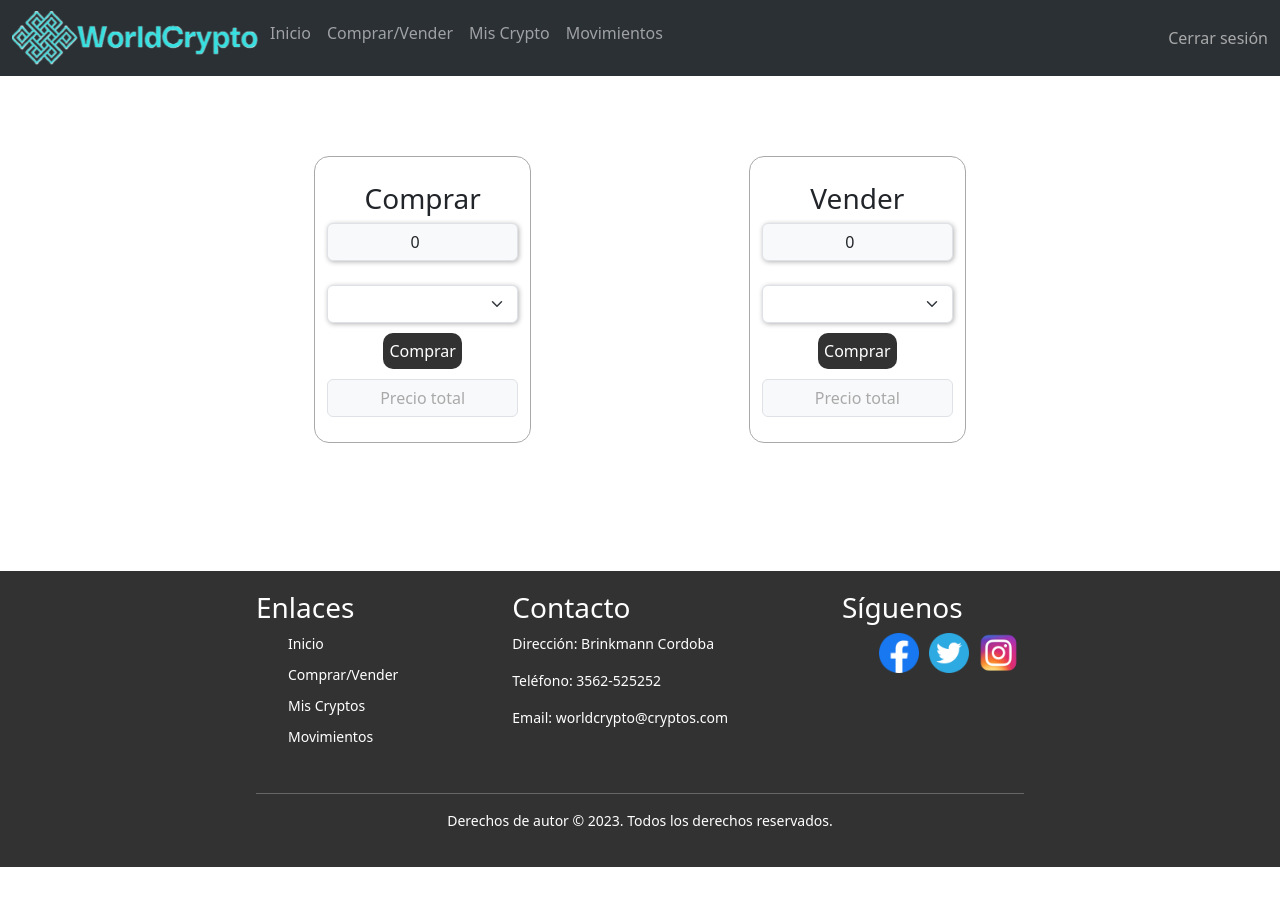
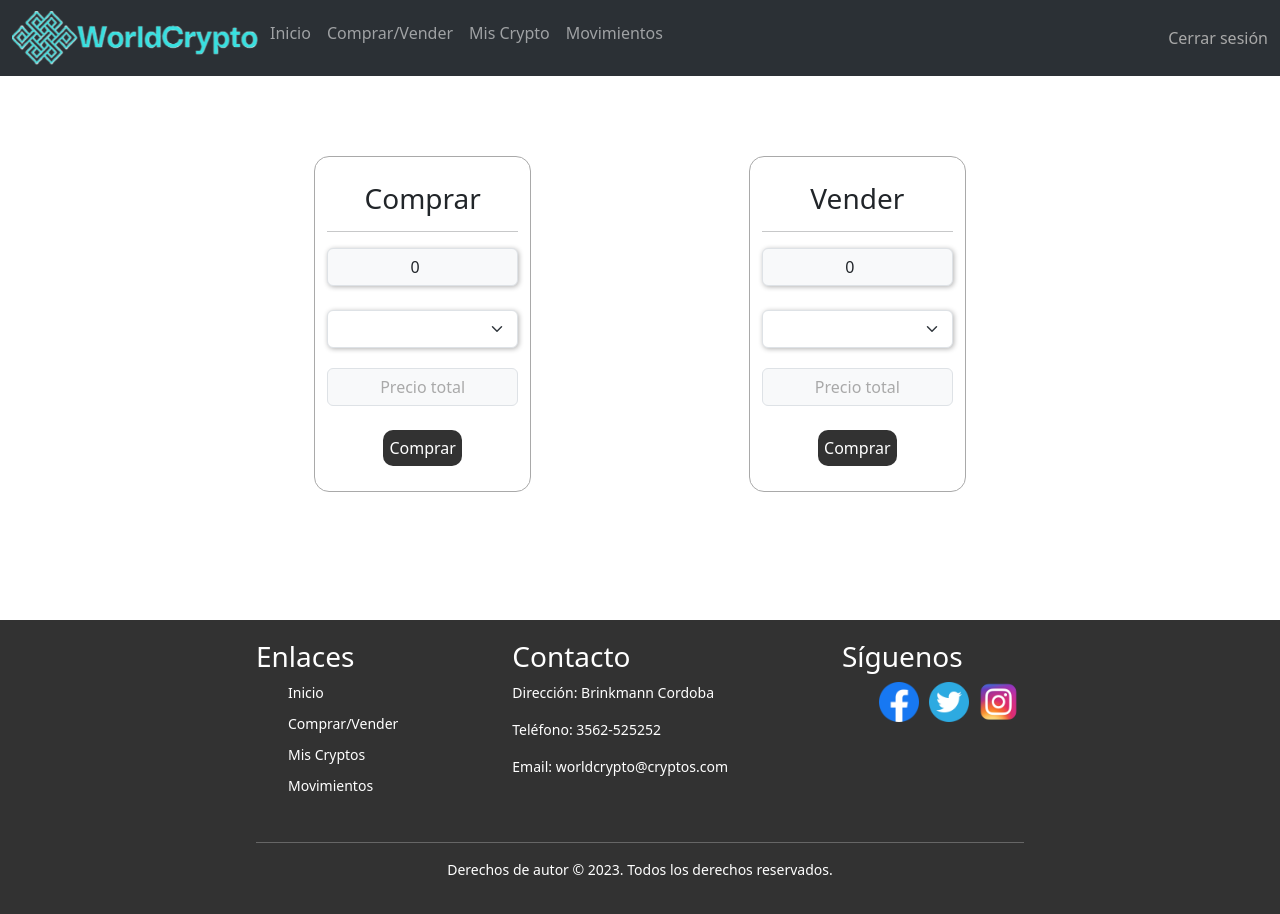
Before and after one commit to samuelfrencia/Final-Lab-III, a Vue app: page /compraventa in a window 1280 px wide. Before the commit the page ends 867 px from the top, so only its background shows below. Built offline with nearby package versions, Linux system fonts and the light colour scheme.

Commit message:
cambio de detalles button

```diff
--- a/src/views/CompraVentaView.vue
+++ b/src/views/CompraVentaView.vue
@@ -39,7 +39,7 @@
 
         <!--COMPRA-->
         <div class="col-2 cardCompra">
-          <h3 style="text-align: center;">Comprar</h3>
+          <h3 style="text-align: center;">Comprar</h3><hr>
           <div>
             <div>
               <input class="input-group-text" type="number" v-model="cantidad" @input="calcularCompra()"
@@ -51,10 +51,10 @@
                 </option>
               </select>
             </div>
-            <div style="margin-top: 10px;">
+            <div style="margin-top: 20px;">
+              <input class="input-group-text" type="text" v-model="totalCompra"
+                style="width: 100%; color: darkgray" disabled> <br>
               <button class="btnComprarVender" style="width: auto;" @click="realizarCompra()">Comprar</button>
-              <input class="input-group-text" type="text" v-model="totalCompra"
-                style="width: 100%; color: darkgray; margin-top: 10px;" disabled>
             </div>
           </div>
         </div>
@@ -87,7 +87,7 @@
         </div>-->
 
         <div class="col-2 cardCompra">
-          <h3 style="text-align: center;">Vender</h3>
+          <h3 style="text-align: center;">Vender</h3><hr>
           <div>
             <div>
               <input class="input-group-text" type="number" v-model="cantidadV" @input="calcularVenta()"
@@ -99,10 +99,11 @@
                 </option>
               </select>
             </div>
-            <div style="margin-top: 10px;">
-              <button class="btnComprarVender" style="width: auto;" @click="realizarVenta()">Comprar</button>
+            <div style="margin-top: 20px;">
               <input class="input-group-text" type="text" v-model="totalVenta"
                 style="width: 100%; color: darkgray; margin-top: 10px;" disabled>
+                <br>
+              <button  class="btnComprarVender" style="width: auto;" @click="realizarVenta()">Comprar</button>
             </div>
           </div>
         </div>
```
